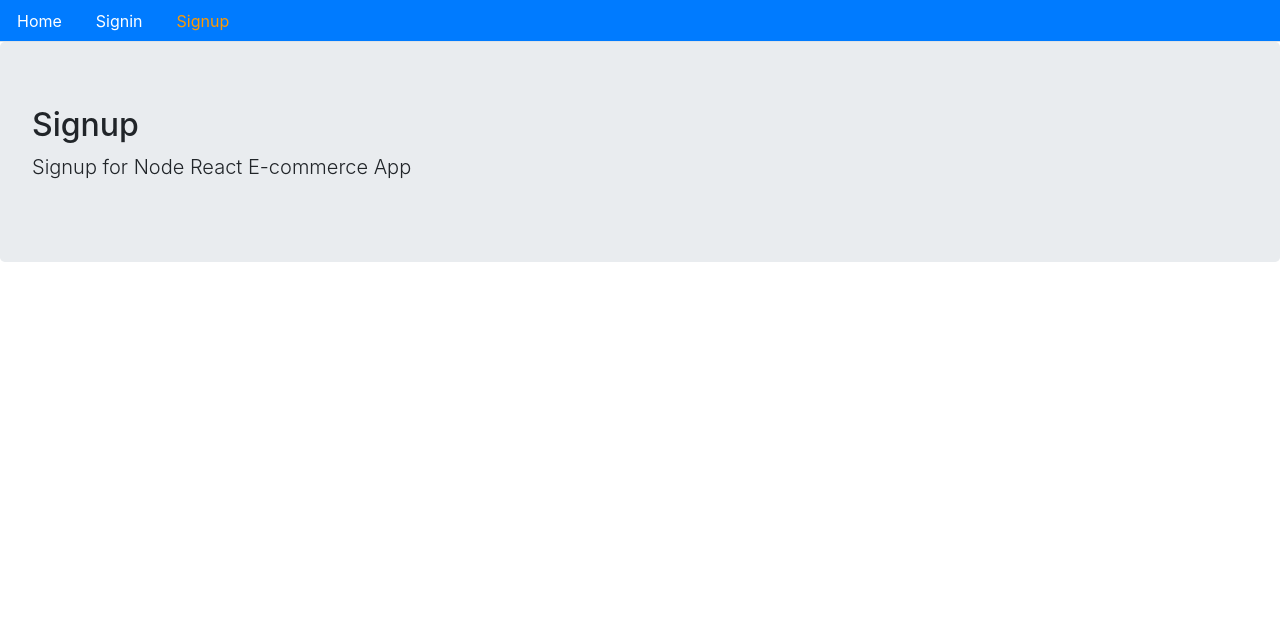
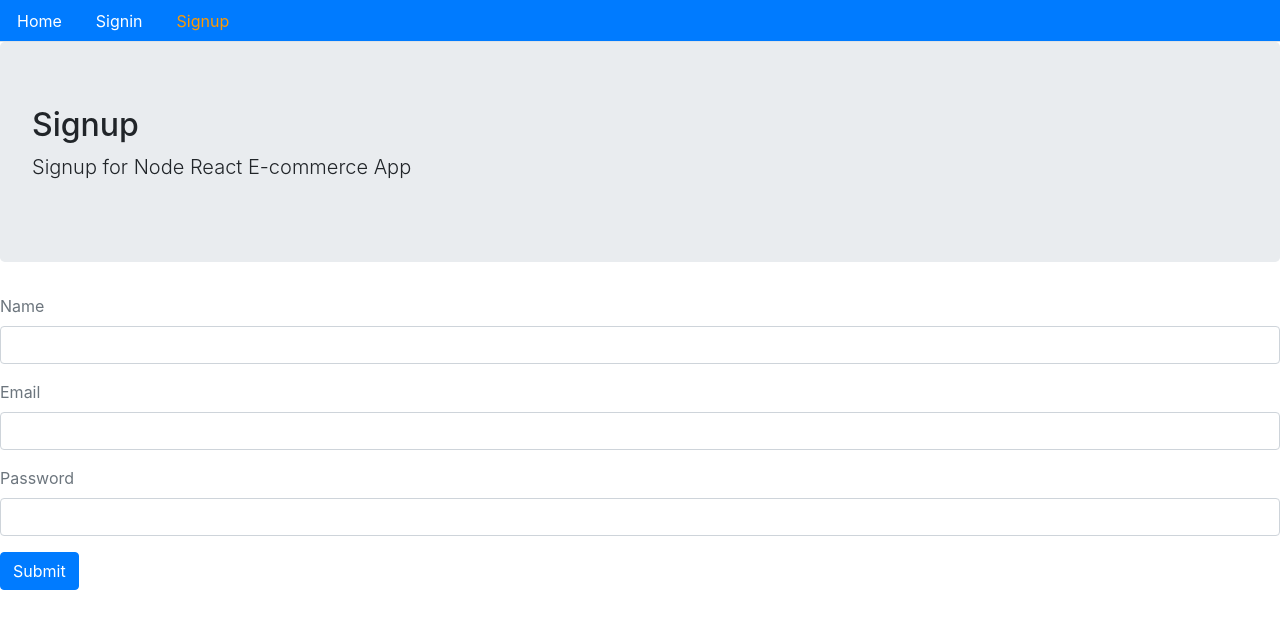
Before and after one commit to Lfritze/coincommerce, a React (Create React App) app in the folder frontend/: page /signup in a window 1280 px wide. Shown: the top 628 px of the page. Built offline with nearby package versions, Linux system fonts and the light colour scheme.

Commit message:
fixed bracket error in signUpForm

```diff
--- a/frontend/src/user/Signup.js
+++ b/frontend/src/user/Signup.js
@@ -4,7 +4,7 @@ import Layout from '../core/Layout';
 
 const Signup = () => {
   // Function to show the signup FORM
-  const signUpForm = () => {
+  const signUpForm = () => (
     <form>
       <div className="form-group">
         <label className="text-muted">Name</label>
@@ -18,8 +18,9 @@ const Signup = () => {
         <label className="text-muted">Password</label>
         <input type="password" className="form-control" />
       </div>
+      <button className="btn btn-primary">Submit</button>
     </form>
-  }
+  );
   return (
     <Layout title="Signup" description="Signup for Node React E-commerce App">
       {signUpForm()}
```
